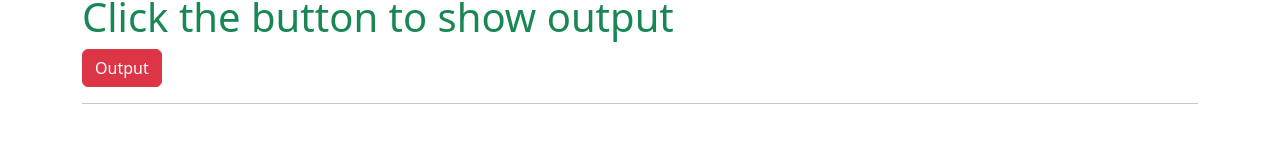
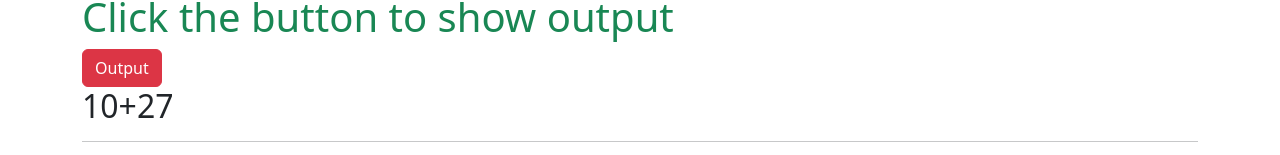
Before and after one commit to shafiqulbari/js-exmpls, a plain HTML site: page index.html in a window 1280 px wide. Shown: the part 1065-1220 px from the top of the page. Before the commit the page ends 1185 px from the top, so only its background shows below. Drawn offline with nearby package versions, Linux system fonts and the light colour scheme.

Commit message:
Update index.html

```diff
--- a/index.html
+++ b/index.html
@@ -49,7 +49,7 @@
 
 <h1 class="text-success">Click the button to show output</h1>
 <button type="button" class="btn btn-danger" onclick="s_output()">Output</button>
-<h2 id="v_out"></h2>
+<h2 id="v_out">10+27</h2>
 <hr>
 
 
```
